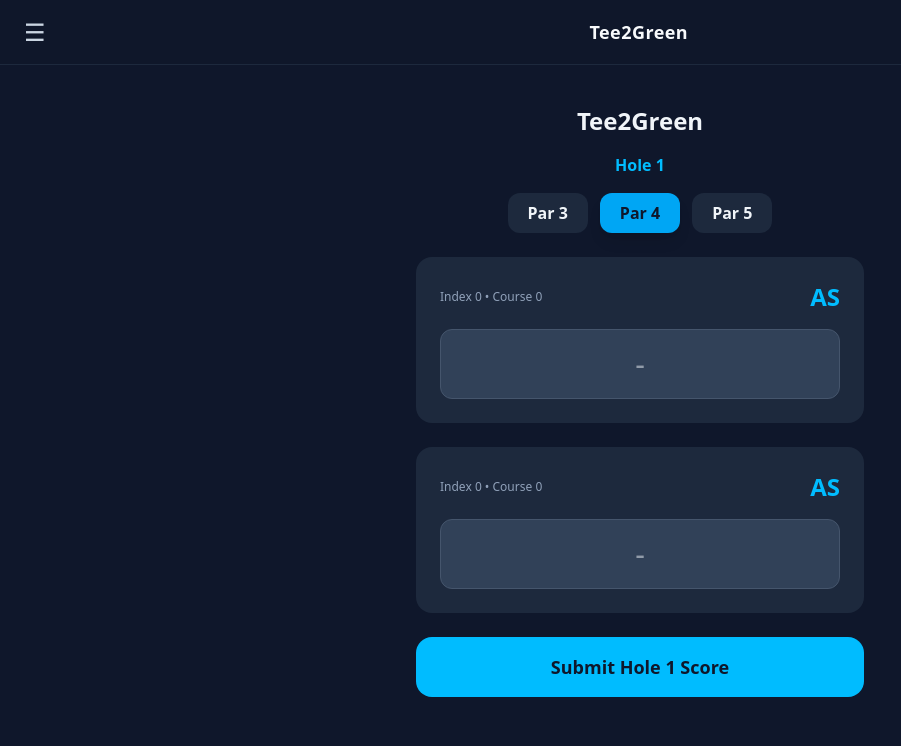
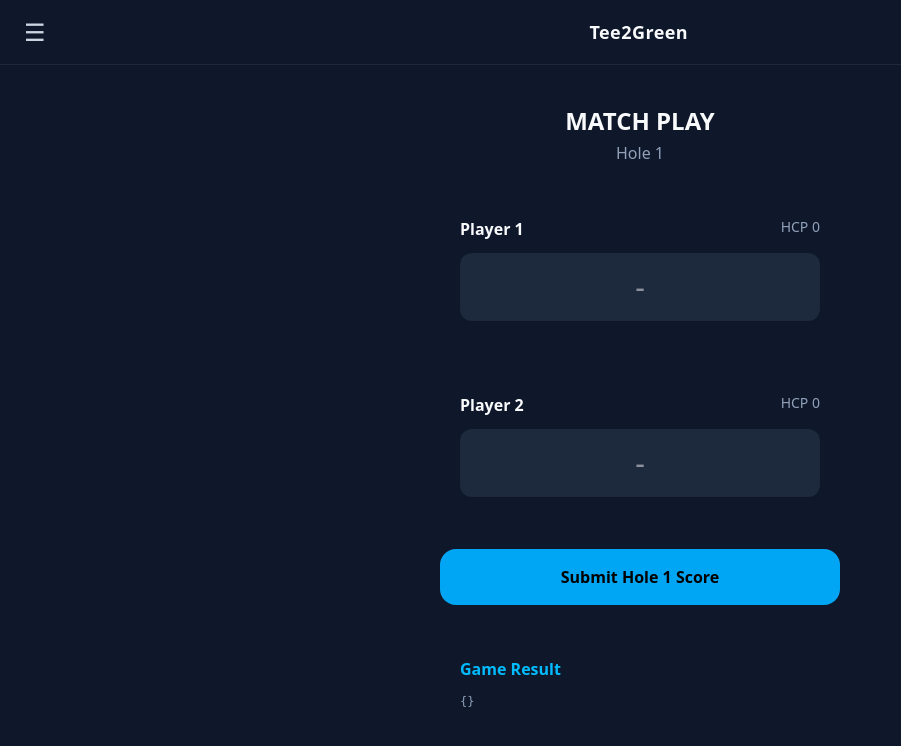
Before and after one commit to cconner91/tee2green, a Next.js app: page /match/play in a window 1280 px wide. Shown: the top 746 px of the page, without its empty margins (0-901 px from the left). Built offline with nearby package versions, Linux system fonts and the light colour scheme.

Commit message:
add game factory

```diff
--- a/app/match/new/page.tsx
+++ b/app/match/new/page.tsx
@@ -1,30 +1,43 @@
 "use client";
 
-import { useState } from "react";
+import { useState, useEffect } from "react";
 import { useRouter } from "next/navigation";
 
-export default function NewMatch() {
+import { gameDefinitions } from "@/domain/gameConfig/definitions";
+import { getGamesForPlayerCount } from "@/domain/gameConfig/filters";
+import { GolfGameDefinition } from "@/domain/gameConfig/types";
+
+export default function NewMatchPage() {
   const router = useRouter();
 
+  // Player Info
   const [playerA, setPlayerA] = useState("");
   const [playerB, setPlayerB] = useState("");
   const [hcpA, setHcpA] = useState("");
   const [hcpB, setHcpB] = useState("");
 
-  const [gameType, setGameType] = useState<
-    "MATCH_PLAY" | "STROKE_PLAY"
-  >("MATCH_PLAY");
+  // Game Config
+  const [playerCount, setPlayerCount] = useState(2);
+  const [availableGames, setAvailableGames] = useState<GolfGameDefinition[]>([]);
+  const [selectedGame, setSelectedGame] = useState<GolfGameDefinition | null>(null);
+  const [enableHandicaps, setEnableHandicaps] = useState(true);
 
-  const [enableHandicaps, setEnableHandicaps] =
-    useState(true);
+  // Filter games based on player count
+  useEffect(() => {
+    const validGames = getGamesForPlayerCount(playerCount, gameDefinitions);
+    setAvailableGames(validGames);
+    setSelectedGame(null); // reset selection if player count changes
+  }, [playerCount]);
 
   const startMatch = () => {
+    if (!selectedGame) return;
+
     const params = new URLSearchParams({
       playerA,
       playerB,
       hcpA,
       hcpB,
-      gameType,
+      gameId: selectedGame.id,
       enableHandicaps: enableHandicaps.toString(),
     });
 
@@ -38,14 +51,57 @@ export default function NewMatch() {
         Start Match
       </h1>
 
+      {/* Number of Players */}
+      <div className="space-y-2">
+        <label className="text-sm text-slate-400">
+          Number of Players
+        </label>
+
+        <select
+          value={playerCount}
+          onChange={(e) => setPlayerCount(Number(e.target.value))}
+          className="w-full p-3 rounded-xl bg-slate-800"
+        >
+          {[1,2,3,4,5,6,7,8].map((num) => (
+            <option key={num} value={num}>
+              {num} Player{num > 1 && "s"}
+            </option>
+          ))}
+        </select>
+      </div>
+
+      {/* Available Games */}
+      <div className="space-y-3">
+        <div className="text-sm text-slate-400">
+          Available Games
+        </div>
+
+        {availableGames.map((game) => (
+          <div
+            key={game.id}
+            onClick={() => setSelectedGame(game)}
+            className={`p-4 rounded-xl border cursor-pointer transition ${
+              selectedGame?.id === game.id
+                ? "bg-sky-500 text-black border-sky-400"
+                : "bg-slate-900 border-slate-800 hover:border-sky-400"
+            }`}
+          >
+            <div className="font-semibold">
+              {game.name}
+            </div>
+            <div className="text-xs opacity-70">
+              {game.description}
+            </div>
+          </div>
+        ))}
+      </div>
+
       {/* Handicap Toggle */}
       <div className="flex items-center justify-between bg-slate-900 p-4 rounded-xl">
         <span>Enable Handicaps</span>
 
         <button
-          onClick={() =>
-            setEnableHandicaps(!enableHandicaps)
-          }
+          onClick={() => setEnableHandicaps(!enableHandicaps)}
           className={`w-14 h-7 rounded-full transition relative ${
             enableHandicaps
               ? "bg-sky-500"
@@ -62,62 +118,52 @@ export default function NewMatch() {
         </button>
       </div>
 
-      {/* Game Type */}
-      <div className="flex gap-4">
-        <button
-          onClick={() => setGameType("MATCH_PLAY")}
-          className={`flex-1 py-3 rounded-xl ${
-            gameType === "MATCH_PLAY"
-              ? "bg-sky-500 text-black"
-              : "bg-slate-800"
-          }`}
-        >
-          Match Play
-        </button>
-
-        <button
-          onClick={() => setGameType("STROKE_PLAY")}
-          className={`flex-1 py-3 rounded-xl ${
-            gameType === "STROKE_PLAY"
-              ? "bg-sky-500 text-black"
-              : "bg-slate-800"
-          }`}
-        >
-          Stroke Play
-        </button>
-      </div>
-
       {/* Player Inputs */}
       <input
         placeholder="Player 1 Name"
         className="w-full p-3 rounded-xl bg-slate-800"
+        value={playerA}
         onChange={(e) => setPlayerA(e.target.value)}
       />
 
       <input
         placeholder="Player 1 Handicap (optional)"
         className="w-full p-3 rounded-xl bg-slate-800"
+        value={hcpA}
         onChange={(e) => setHcpA(e.target.value)}
       />
 
+      {playerCount > 1 && (
+        <>
           <input
             placeholder="Player 2 Name"
             className="w-full p-3 rounded-xl bg-slate-800"
+            value={playerB}
             onChange={(e) => setPlayerB(e.target.value)}
           />
 
           <input
             placeholder="Player 2 Handicap (optional)"
             className="w-full p-3 rounded-xl bg-slate-800"
+            value={hcpB}
             onChange={(e) => setHcpB(e.target.value)}
           />
+        </>
+      )}
 
+      {/* Start Button */}
       <button
         onClick={startMatch}
-        className="w-full py-4 bg-sky-500 text-black rounded-xl font-semibold"
+        disabled={!selectedGame}
+        className={`w-full py-4 rounded-xl font-semibold transition ${
+          selectedGame
+            ? "bg-sky-500 text-black hover:bg-sky-400"
+            : "bg-slate-700 text-slate-400 cursor-not-allowed"
+        }`}
       >
         Start Match
       </button>
+
     </div>
   );
 }
--- a/app/match/play/PlayMatch.tsx
+++ b/app/match/play/PlayMatch.tsx
@@ -2,93 +2,87 @@
 
 import { useState } from "react";
 import { useSearchParams } from "next/navigation";
-import { mockCourse } from "../../../data/mockCourse";
+
+import { mockCourse } from "@/data/mockCourse";
 import {
   calculateCourseHandicap,
   calculatePlayingHandicap,
-} from "../../../domain/core/handicap";
-import { playHole } from "../../../state/matchEngine";
-import { MatchState } from "../../../state/matchState";
+} from "@/domain/core/handicap";
 
-export default function MatchPage() {
+import { playHole } from "@/state/matchEngine";
+import { MatchState } from "@/state/matchState";
+
+import { createGameEngine } from "@/domain/games/gameFactory";
+
+export default function PlayMatch() {
   const searchParams = useSearchParams();
 
-  const playerAName = searchParams.get("playerA") || "";
-  const playerBName = searchParams.get("playerB") || "";
-
+  // --- URL PARAMS ---
+  const playerAName = searchParams.get("playerA") || "Player 1";
+  const playerBName = searchParams.get("playerB") || "Player 2";
   const rawHcpA = searchParams.get("hcpA");
   const rawHcpB = searchParams.get("hcpB");
-
-  const baseHcpA = rawHcpA ? Number(rawHcpA) : 0;
-  const baseHcpB = rawHcpB ? Number(rawHcpB) : 0;
-
-  const gameType =
-    (searchParams.get("gameType") as
-      | "MATCH_PLAY"
-      | "STROKE_PLAY") || "MATCH_PLAY";
+  const gameId = searchParams.get("gameId") || "match-play";
   const enableHandicaps =
     searchParams.get("enableHandicaps") === "true";
 
+  const hcpA = rawHcpA ? Number(rawHcpA) : 0;
+  const hcpB = rawHcpB ? Number(rawHcpB) : 0;
+
+  // --- PLAYERS ---
   const playerA = {
     id: "playerA",
     name: playerAName,
-    handicapIndex: baseHcpA,
+    handicapIndex: hcpA,
   };
 
   const playerB = {
     id: "playerB",
     name: playerBName,
-    handicapIndex: baseHcpB,
+    handicapIndex: hcpB,
   };
 
+  // --- HANDICAPS ---
   const courseHcpA = calculateCourseHandicap(
-    baseHcpA,
+    playerA.handicapIndex,
     mockCourse.slopeRating,
     mockCourse.courseRating,
     mockCourse.par
   );
 
   const courseHcpB = calculateCourseHandicap(
-    baseHcpB,
+    playerB.handicapIndex,
     mockCourse.slopeRating,
     mockCourse.courseRating,
     mockCourse.par
   );
 
-  const playingHcpA = calculatePlayingHandicap(courseHcpA);
-  const playingHcpB = calculatePlayingHandicap(courseHcpB);
-
   const initialState: MatchState = {
     players: [playerA, playerB],
     course: mockCourse,
     playingHandicaps: {
-      [playerA.id]: playingHcpA,
-      [playerB.id]: playingHcpB,
+      [playerA.id]: calculatePlayingHandicap(courseHcpA),
+      [playerB.id]: calculatePlayingHandicap(courseHcpB),
     },
     holeResults: [],
     currentHole: 1,
-    gameType,
+    gameType: gameId as any,
     enableHandicaps,
   };
 
-  const [matchState, setMatchState] = useState(initialState);
-
-  const [holePars, setHolePars] = useState(
-    mockCourse.holes.map((h) => h.par)
-  );
+  const [matchState, setMatchState] =
+    useState<MatchState>(initialState);
 
   const [grossA, setGrossA] = useState("");
   const [grossB, setGrossB] = useState("");
 
-  const currentHoleIndex = matchState.currentHole - 1;
-  const currentPar = holePars[currentHoleIndex];
+  // --- GAME ENGINE ---
+  const engine = createGameEngine(gameId);
+  const gameResult = engine.evaluate(
+    matchState.holeResults
+  );
 
-  const setPar = (value: number) => {
-    const updated = [...holePars];
-    updated[currentHoleIndex] = value;
-    setHolePars(updated);
-  };
-
+  // --- SUBMIT HOLE ---
   const handleSubmit = () => {
     if (!grossA || !grossB) return;
 
@@ -102,157 +96,84 @@ export default function MatchPage() {
     setGrossB("");
   };
 
-  const totalA = matchState.holeResults.reduce(
-    (sum, h) => sum + h.grossScores[playerA.id],
-    0
-  );
-
-  const totalB = matchState.holeResults.reduce(
-    (sum, h) => sum + h.grossScores[playerB.id],
-    0
-  );
-
-  const parSoFar = holePars
-    .slice(0, matchState.holeResults.length)
-    .reduce((sum, p) => sum + p, 0);
-
-  const toParA = totalA - parSoFar;
-  const toParB = totalB - parSoFar;
-
-  const winsA = matchState.holeResults.filter(
-    (h) => h.winner === playerA.id
-  ).length;
-
-  const winsB = matchState.holeResults.filter(
-    (h) => h.winner === playerB.id
-  ).length;
-
-  let leader: "A" | "B" | null = null;
-  let scoreDisplayA = "";
-  let scoreDisplayB = "";
-
-  if (gameType === "MATCH_PLAY") {
-    const diff = winsA - winsB;
-
-    if (diff > 0) {
-      leader = "A";
-      scoreDisplayA = `${diff}U`;
-      scoreDisplayB = `${diff}D`;
-    } else if (diff < 0) {
-      leader = "B";
-      scoreDisplayA = `${Math.abs(diff)}D`;
-      scoreDisplayB = `${Math.abs(diff)}U`;
-    } else {
-      scoreDisplayA = "AS";
-      scoreDisplayB = "AS";
-    }
-  }
-
-  if (gameType === "STROKE_PLAY") {
-    if (totalA < totalB) leader = "A";
-    if (totalB < totalA) leader = "B";
-
-        scoreDisplayA =
-            toParA === 0
-                ? "E"
-                : toParA > 0
-                ? `+${toParA}`
-                : toParA.toString();
-
-        scoreDisplayB =
-            toParB === 0
-                ? "E"
-                : toParB > 0
-                ? `+${toParB}`
-                : toParB.toString();
-  }
+  // --- UI HELPERS ---
+  const currentHole = matchState.currentHole;
 
   return (
-    <div className="min-h-screen bg-slate-900 text-slate-100 flex justify-center px-4">
-      <div className="w-full max-w-md py-10 space-y-6">
+    <div className="min-h-screen px-6 py-10 max-w-md mx-auto space-y-8">
 
-        {/* Header */}
-        <div className="text-center space-y-4">
-          <h1 className="text-2xl font-bold">Tee2Green</h1>
-
-          <div className="text-sky-400 font-semibold">
-            Hole {matchState.currentHole}
+      <div className="text-center space-y-1">
+        <h1 className="text-2xl font-bold">
+          {gameId.replace("-", " ").toUpperCase()}
+        </h1>
+        <p className="text-slate-400">
+          Hole {currentHole}
+        </p>
       </div>
 
-          {/* 3 Visible Par Buttons */}
-          <div className="flex justify-center gap-3">
-            {[3, 4, 5].map((par) => (
-              <button
-                key={par}
-                onClick={() => setPar(par)}
-                className={`px-5 py-2 rounded-xl font-semibold transition ${
-                  currentPar === par
-                    ? "bg-sky-500 text-slate-900 shadow-lg"
-                    : "bg-slate-800 hover:bg-slate-700"
-                }`}
-              >
-                Par {par}
-              </button>
-            ))}
-          </div>
-        </div>
-
-        {[playerA, playerB].map((player, idx) => {
-          const isA = idx === 0;
-          const scoreDisplay = isA
-            ? scoreDisplayA
-            : scoreDisplayB;
-          const isLeader =
-            (leader === "A" && isA) ||
-            (leader === "B" && !isA);
-
-          return (
-            <div
-              key={player.id}
-              className={`rounded-2xl p-6 transition ${
-                isLeader
-                  ? "bg-sky-500/10 shadow-lg"
-                  : "bg-slate-800"
-              }`}
-            >
-              <div className="flex justify-between items-center">
-                <div>
-                  <div className="font-semibold text-lg">
-                    {player.name}
-                  </div>
-                  <div className="text-xs text-slate-400">
-                    Index {player.handicapIndex} • Course{" "}
-                    {isA ? playingHcpA : playingHcpB}
-                  </div>
-                </div>
-
-                <div className="text-2xl font-bold text-sky-400">
-                  {scoreDisplay}
-                </div>
+      {/* Player A */}
+      <div className="bg-slate-900 p-5 rounded-2xl space-y-3">
+        <div className="flex justify-between">
+          <span className="font-semibold">
+            {playerA.name}
+          </span>
+          <span className="text-sm text-slate-400">
+            HCP {matchState.playingHandicaps[playerA.id]}
+          </span>
         </div>
 
         <input
           type="number"
-                value={isA ? grossA : grossB}
+          value={grossA}
           onChange={(e) =>
-                  isA
-                    ? setGrossA(e.target.value)
-                    : setGrossB(e.target.value)
+            setGrossA(e.target.value)
           }
-                className="mt-4 w-full text-center text-3xl bg-slate-700 border border-slate-600 rounded-xl py-4"
           placeholder="-"
+          className="w-full text-center text-3xl bg-slate-800 rounded-xl py-4"
         />
       </div>
-          );
-        })}
 
+      {/* Player B */}
+      <div className="bg-slate-900 p-5 rounded-2xl space-y-3">
+        <div className="flex justify-between">
+          <span className="font-semibold">
+            {playerB.name}
+          </span>
+          <span className="text-sm text-slate-400">
+            HCP {matchState.playingHandicaps[playerB.id]}
+          </span>
+        </div>
+
+        <input
+          type="number"
+          value={grossB}
+          onChange={(e) =>
+            setGrossB(e.target.value)
+          }
+          placeholder="-"
+          className="w-full text-center text-3xl bg-slate-800 rounded-xl py-4"
+        />
+      </div>
+
+      {/* Submit */}
       <button
         onClick={handleSubmit}
-          className="w-full py-4 rounded-2xl text-lg font-bold bg-sky-400 text-slate-900"
+        className="w-full py-4 rounded-2xl font-bold bg-sky-500 text-black hover:bg-sky-400 transition"
       >
-          Submit Hole {matchState.currentHole} Score
+        Submit Hole {currentHole} Score
       </button>
+
+      {/* Engine Result Display */}
+      <div className="bg-slate-900 p-5 rounded-2xl space-y-3">
+        <div className="font-semibold text-sky-400">
+          Game Result
         </div>
+
+        <pre className="text-xs text-slate-400 overflow-x-auto">
+          {JSON.stringify(gameResult, null, 2)}
+        </pre>
+      </div>
+
     </div>
   );
 }
--- a/domain/games/Nassau.ts
+++ b/domain/games/Nassau.ts
@@ -1,14 +1,12 @@
 import { HoleResult } from "../core/HoleResult";
+import { GameEngine } from "./types";
 
-export function evaluateNassau(
-  holeResults: HoleResult[]
-) {
+export class NassauEngine implements GameEngine {
+  evaluate(holeResults: HoleResult[]) {
     const front = holeResults.slice(0, 9);
     const back = holeResults.slice(9, 18);
 
-  const evaluateNine = (
-    holes: HoleResult[]
-  ): string => {
+    const evaluateNine = (holes: HoleResult[]) => {
       const wins: Record<string, number> = {};
 
       holes.forEach((hole) => {
@@ -20,17 +18,12 @@ export function evaluateNassau(
 
       const players = Object.keys(wins);
 
-    if (players.length === 0) return "TIE";
+      if (players.length < 2) return "TIE";
 
-    const [playerA, playerB] = players;
+      const [a, b] = players;
 
-    if (!playerB) return playerA;
-
-    if (wins[playerA] > wins[playerB])
-      return playerA;
-
-    if (wins[playerB] > wins[playerA])
-      return playerB;
+      if (wins[a] > wins[b]) return a;
+      if (wins[b] > wins[a]) return b;
 
       return "TIE";
     };
@@ -41,3 +34,4 @@ export function evaluateNassau(
       overallWinner: evaluateNine(holeResults),
     };
   }
+}
--- /dev/null
+++ b/domain/games/gameFactory.ts
@@ -0,0 +1,24 @@
+import { GameEngine } from "./types";
+import { StrokePlayEngine } from "./strokePlayEngine";
+import { MatchPlayEngine } from "./matchPlayEngine";
+import { NassauEngine } from "./nassau";
+
+export function createGameEngine(
+  gameId: string
+): GameEngine {
+  switch (gameId) {
+    case "stroke-play":
+      return new StrokePlayEngine();
+
+    case "match-play":
+      return new MatchPlayEngine();
+
+    case "nassau":
+      return new NassauEngine();
+
+    default:
+      throw new Error(
+        `Unsupported game type: ${gameId}`
+      );
+  }
+}
--- a/domain/games/matchPlayEngine.ts
+++ b/domain/games/matchPlayEngine.ts
@@ -1,8 +1,8 @@
 import { HoleResult } from "../core/HoleResult";
+import { GameEngine } from "./types";
 
-export function evaluateMatchPlay(
-  holeResults: HoleResult[]
-) {
+export class MatchPlayEngine implements GameEngine {
+  evaluate(holeResults: HoleResult[]) {
     const wins: Record<string, number> = {};
 
     holeResults.forEach((hole) => {
@@ -14,3 +14,4 @@ export function evaluateMatchPlay(
 
     return wins;
   }
+}
--- a/domain/games/strokePlayEngine.ts
+++ b/domain/games/strokePlayEngine.ts
@@ -1,8 +1,8 @@
 import { HoleResult } from "../core/HoleResult";
+import { GameEngine } from "./types";
 
-export function evaluateStrokePlay(
-  holeResults: HoleResult[]
-) {
+export class StrokePlayEngine implements GameEngine {
+  evaluate(holeResults: HoleResult[]) {
     const totals: Record<string, number> = {};
 
     holeResults.forEach((hole) => {
@@ -16,3 +16,4 @@ export function evaluateStrokePlay(
 
     return totals;
   }
+}
--- /dev/null
+++ b/domain/games/types.ts
@@ -0,0 +1,5 @@
+import { HoleResult } from "../core/HoleResult";
+
+export interface GameEngine {
+  evaluate(holeResults: HoleResult[]): any;
+}
```
Lines whose indentation alone changed are shown as unchanged.
